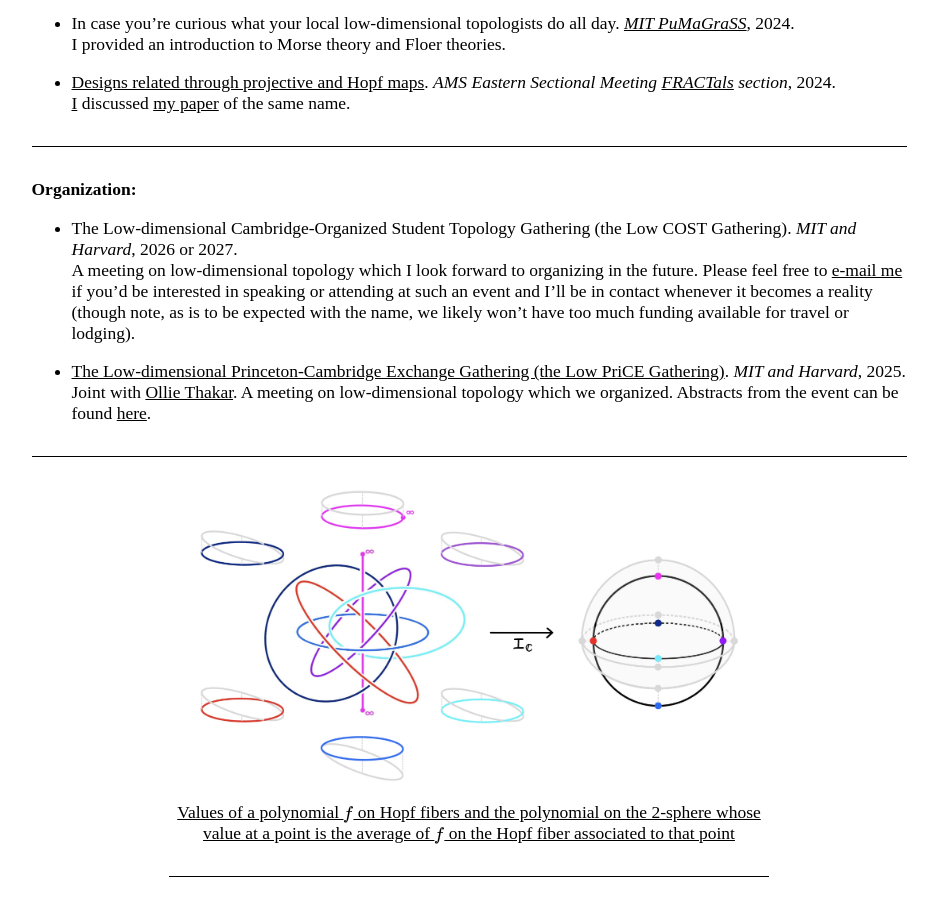
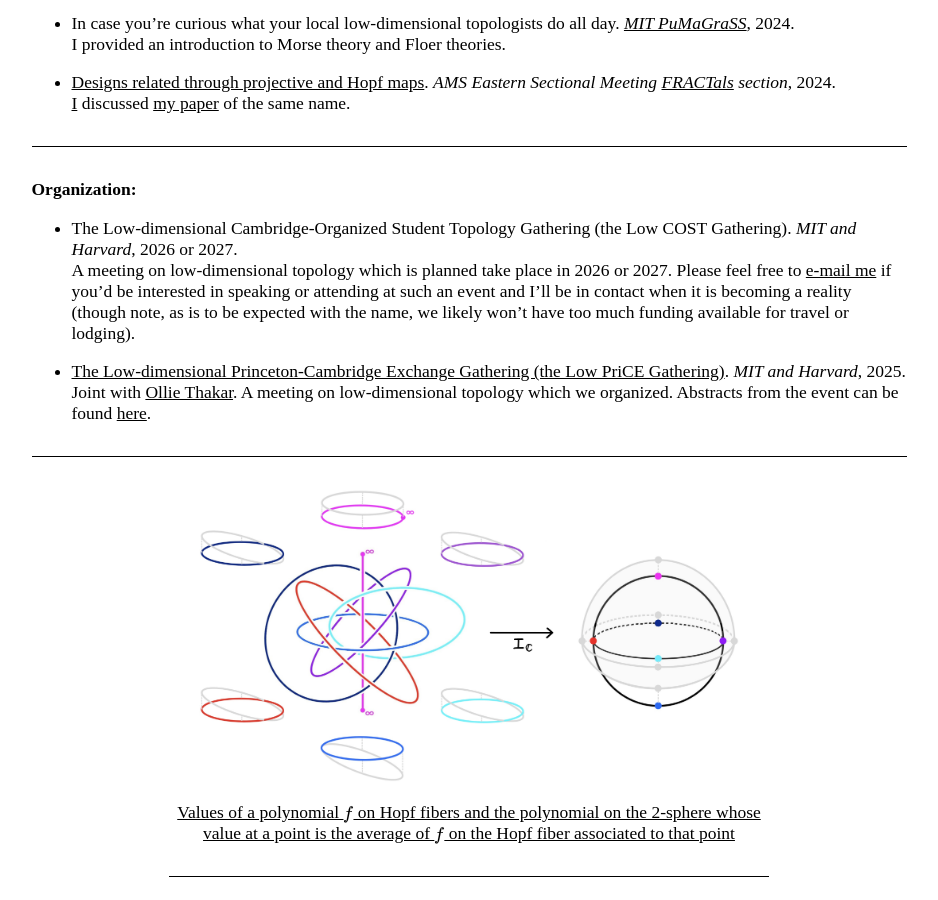
Before and after one commit to AyodejiLindblad/AyodejiLindblad.github.io, a Jekyll site: the page built from index.md, in a window 1280 px wide and 900 px high, scrolled down 1922 px. Shown: the whole window, without its empty margins (171-1109 px from the left). Built offline with Jekyll 4.4.1, drawn with Linux system fonts in a browser that asks for light colours; some web fonts are replaced.

Commit message:
changed description

```diff
--- a/index.md
+++ b/index.md
@@ -98,7 +98,7 @@ Joint with [Enrico Colón](https://www.math.harvard.edu/people/colon-enrico/), [
 **Organization:**
 
 * The Low-dimensional Cambridge-Organized Student Topology Gathering (the Low COST Gathering). *MIT and Harvard*, 2026 or 2027.
-    A meeting on low-dimensional topology which I look forward to organizing in the future. Please feel free to [e-mail me](mailto:my_first_name@mit.edu) if you'd be interested in speaking or attending at such an event and I'll be in contact whenever it becomes a reality (though note, as is to be expected with the name, we likely won't have too much funding available for travel or lodging).
+    A meeting on low-dimensional topology which is planned take place in 2026 or 2027. Please feel free to [e-mail me](mailto:my_first_name@mit.edu) if you'd be interested in speaking or attending at such an event and I'll be in contact when it is becoming a reality (though note, as is to be expected with the name, we likely won't have too much funding available for travel or lodging).
 
 * [The Low-dimensional Princeton-Cambridge Exchange Gathering (the Low PriCE Gathering)](https://sites.google.com/view/ayodeji-lowpricegathering/home). *MIT and Harvard*, 2025.
 Joint with [Ollie Thakar](https://www.math.harvard.edu/people/thakar-ollie/).
```
